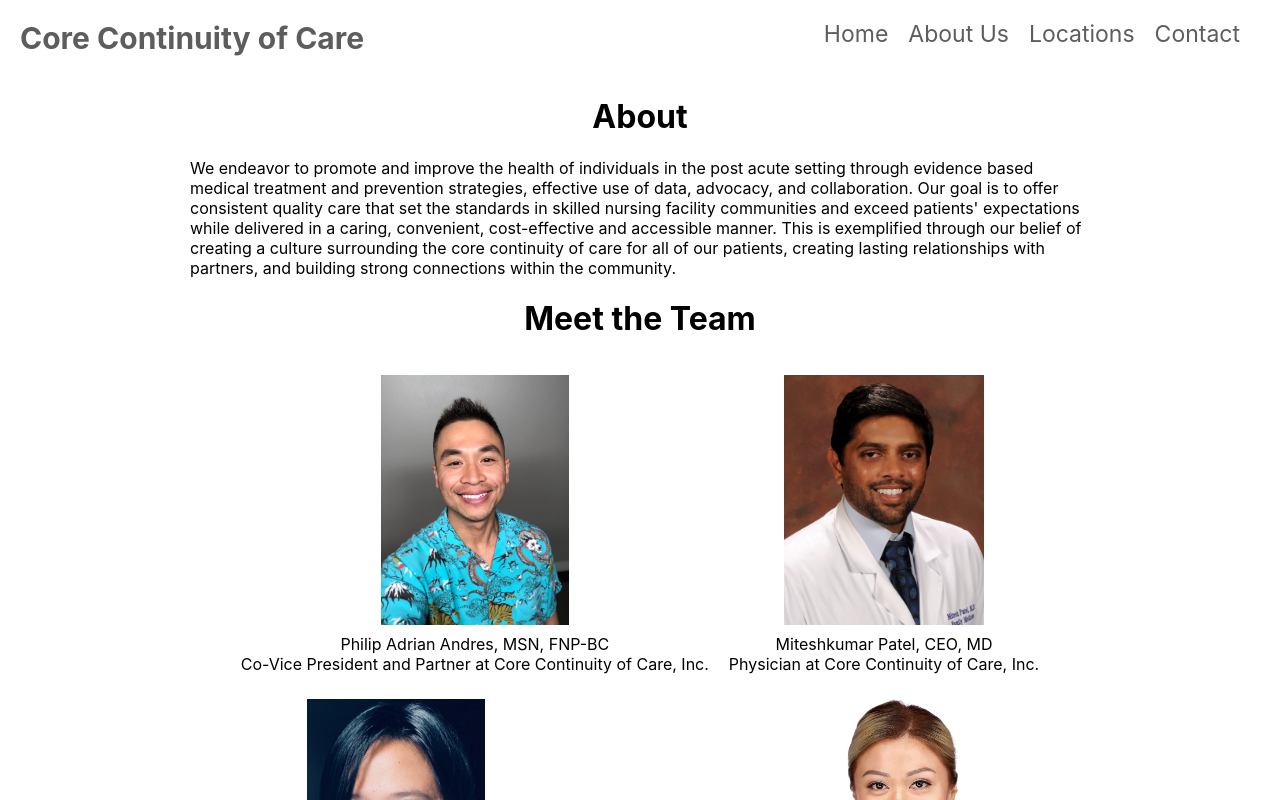
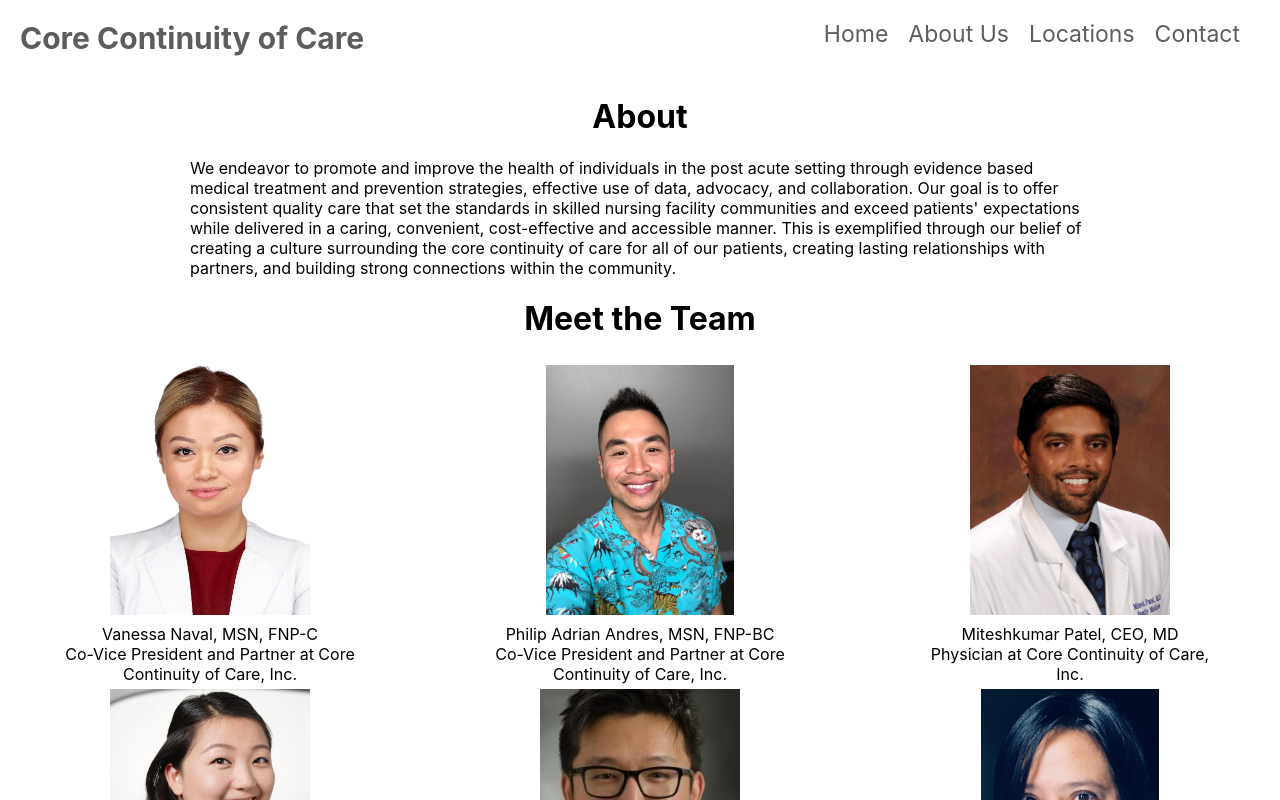
Before and after one commit to GilBu/corecontinuitycare, a React (Create React App) app: page /about in a window 1280 px wide. Shown: the top 800 px of the page. Built offline with nearby package versions, Linux system fonts and the light colour scheme.

Commit message:
aline profile pictures vertically

```diff
--- a/src/components/pages/about/About.js
+++ b/src/components/pages/about/About.js
@@ -18,6 +18,7 @@
   }
   return (
     <React.Fragment>
+      <div className= "about-container">
         <h1>About</h1>
         <p className="about">We endeavor to promote and improve the health of individuals in the
         post acute setting through evidence based medical treatment and
@@ -35,12 +36,9 @@
         <div className="middlethis" dir='rtl'>
           {produceImageWidgets()}
         </div>
+      </div>
     </React.Fragment>
   )
 }
 
-const testStyle = {
-  width: '50px'
-}
-
 export default About;
--- a/src/components/pages/about/styles.css
+++ b/src/components/pages/about/styles.css
@@ -1,3 +1,17 @@
+.about-container {
+  display: flex;
+  flex-direction: column;
+  max-width: 1160px;
+  margin: auto;
+}
+
+.middlethis {
+  display: flex;
+  flex-flow: row wrap;
+  align-self: space-between;
+  justify-content: space-between;
+}
+
 div.gallery img {
   display: inline;
     margin: 5px;
@@ -8,17 +22,14 @@
 }
 
 .responsive {
-  margin: 0 auto;
-  display: inline-block;
-  text-align: center;
+
 }
 
 .gallery {
-  margin: 5px;
-    padding: 5px;
-    height: auto;
-    width: auto;
-    text-align: center;
+  flex-grow:0;
+  flex-shrink:0;
+  flex-basis:calc(50% - 10px);
+  max-width: 300px;
 }
 
 @media only screen and (max-width: 700px) {
```
Lines whose indentation alone changed are shown as unchanged.
